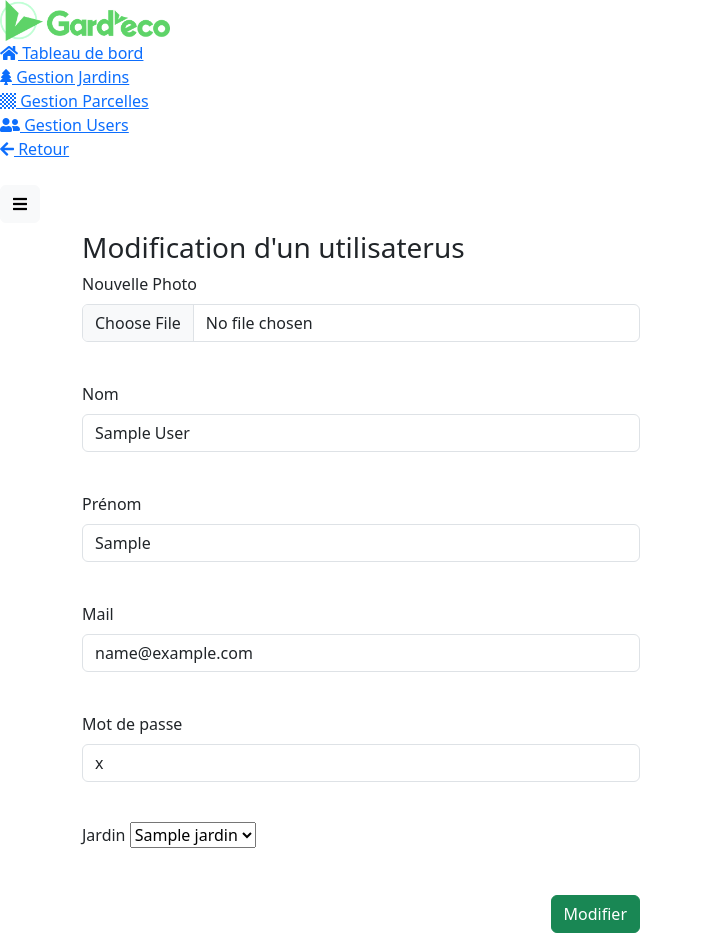
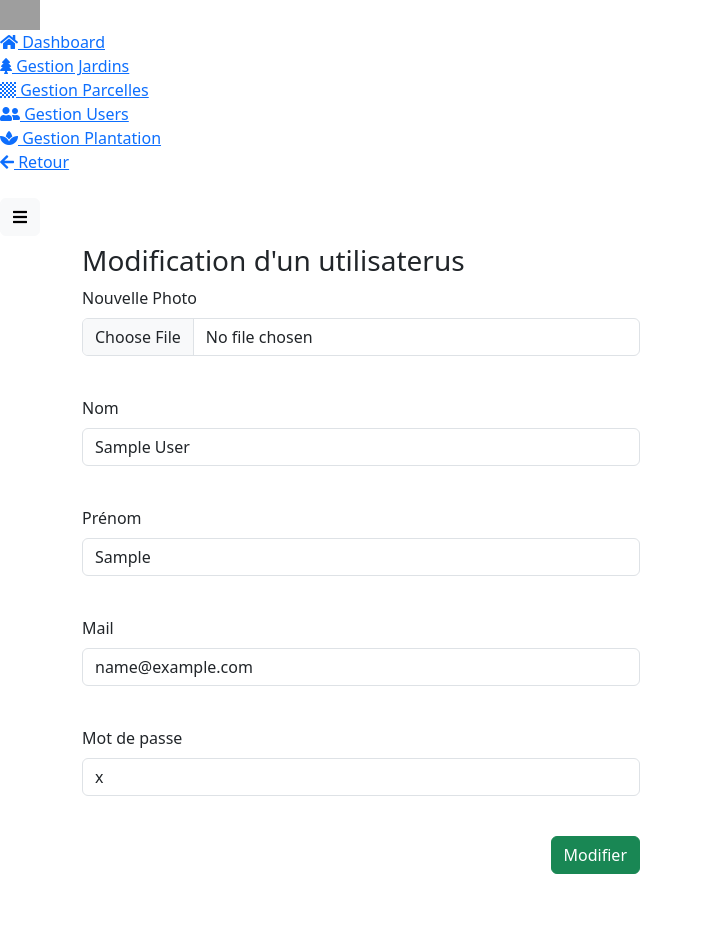
Before and after one commit to LenaPignolet/Sae202, a PHP site: page /admin/Usagers/modifier_user_form.php?num=1 in a window 1280 px wide. Shown: the whole page, without its empty margins (0-703 px from the left). After the commit the page ends 874 px from the top, so only its background shows below. Run offline with PHP 8.4, Linux system fonts and the light colour scheme; tables that the repository leaves empty or names only in its code hold one stand-in row (values such as "Sample post"); data that the repository does not hold is empty; some libraries are stand-ins or nearby versions; grey boxes are pictures that could not be loaded.

Commit message:
Update modifier_user_form.php dashboard

```diff
--- a/admin/Usagers/modifier_user_form.php
+++ b/admin/Usagers/modifier_user_form.php
@@ -12,7 +12,7 @@
     <meta name="viewport" content="width=device-width, initial-scale=1, shrink-to-fit=no">
     <meta http-equiv="X-UA-Compatible" content="IE=edge">
     <meta name="description" content="Page admin">
-    <title>Tableau de bord</title>
+    <title>Dashboard</title>
     <link href="../assets/vendor/fontawesome/css/fontawesome.min.css" rel="stylesheet">
     <link href="../assets/vendor/fontawesome/css/solid.min.css" rel="stylesheet">
     <link href="../assets/vendor/fontawesome/css/brands.min.css" rel="stylesheet">
@@ -26,27 +26,31 @@
     <div class="wrapper">
         <nav id="sidebar" class="active">
             <div class="sidebar-header">
-                <img src="../../images/logo.png" alt="bootraper logo" width="170px" class="app-logo">
+                <img src="../assets/img/logo.png" alt="bootraper logo" width="40px" class="app-logo">
             </div>
             <ul class="list-unstyled components text-secondary">
                 <li>
-                    <a href="../admin.php"><i class="fas fa-home"></i> Tableau de bord</a>
+                    <a href="/admin/gestion.php"><i class="fas fa-home"></i> Dashboard</a>
                 </li>
 
                 <li>
-                    <a href="../Jardins/jardin_gestion.php"><i class="fas fa-tree"></i> Gestion Jardins</a>
+                    <a href="../Jardins/gestion_jardin.php"><i class="fas fa-tree"></i> Gestion Jardins</a>
                 </li>
 
                 <li>
-                    <a href="../Parcelle/parcelle_gestion.php"><i class="fas fa-chess-board"></i> Gestion Parcelles</a>
+                    <a href="../Parcelle/gestion_parcelle.php"><i class="fas fa-chess-board"></i> Gestion Parcelles</a>
                 </li>
 
                 <li>
-                    <a href="user_gestion.php"><i class="fas fa-user-friends"></i> Gestion Users</a>
+                    <a href="./user_gestion.php"><i class="fas fa-user-friends"></i> Gestion Users</a>
                 </li>
 
                 <li>
-                    <a href="../../index.php"><i class="fas fa-arrow-left"></i> Retour</a>
+                    <a href="../Plantation/gestion_plantation.php"><i class="fas fa-spa"></i> Gestion Plantation</a>
+                </li>
+
+                <li>
+                    <a href="/index.php"><i class="fas fa-arrow-left"></i> Retour</a>
                 </li>
 
             </ul>
@@ -80,12 +84,12 @@
                                 <div class="tab-pane fade active show" id="general" role="tabpanel" aria-labelledby="general-tab">
                                     <div class="col-md-6">
 
-                                    <?php
+                                        <?php
                                         if (isset($_GET['num'])) {
                                             $allJardinId = $_GET['num'];
 
                                             try {
-                                                $mabd = new PDO('mysql:host=localhost;dbname=sae202Base;charset=UTF8;','usersae202', 'sae202');
+                                                $mabd = new PDO('mysql:host=localhost;dbname=sae202;charset=UTF8;', 'Usersae202', '123');
                                                 $mabd->setAttribute(PDO::ATTR_ERRMODE, PDO::ERRMODE_EXCEPTION);
                                                 $req = "SELECT * FROM User WHERE user_id = :allJardinId";
                                                 $stmt = $mabd->prepare($req);
@@ -123,7 +127,6 @@
                                                     echo '<div class="mb-3"> <label for="site-title" class="form-label">Mot de passe</label>
                                                         <input class="form-control" type="text" name="mdp" value="' . htmlspecialchars($allJardin['user_passwd']) . '">
                                                         </div><br>';
-
                                                 } else {
                                                     echo '<p>L\'utilisateur avec l\'ID ' . htmlspecialchars($allJardinId) . ' n\'existe pas.</p>';
                                                 }
@@ -134,26 +137,11 @@
                                             echo '<p>Aucun ID de l\'utilisateur fourni.</p>';
                                         }
                                         ?>
-                                                <div class="mb-3"> <label for="site-title" class="form-label">Jardin</label>
-                                                <select name="jardin">
-                                                    <?php
-                                                    // Requête pour récupérer la liste des jardins
-                                                    $req = "SELECT * FROM Jardin";
-                                                    $resultat = $mabd->query($req);
 
-                                                    foreach ($resultat as $value) {
-                                                        $selection = ($value['jardin_id'] == $user['jardin_id']) ? "selected" : "";
-                                                        echo '<option ' . $selection . ' value="' . htmlspecialchars($value['jardin_id']) . '"> ' . htmlspecialchars($value['jardin_nom']) . '</option>';
-                                                    }
-                                                    ?>
-                                                </select>
-                                                </div>
-                                                <br>
-
-                                                <div class="mb-3 text-end">
-                                                        <input class="btn btn-success" type="submit" value="Modifier">
-                                                </div>
-                                                </form>
+                                        <div class="mb-3 text-end">
+                                            <input class="btn btn-success" type="submit" value="Modifier">
+                                        </div>
+                                        </form>
 </body>
 
 </html>
```
